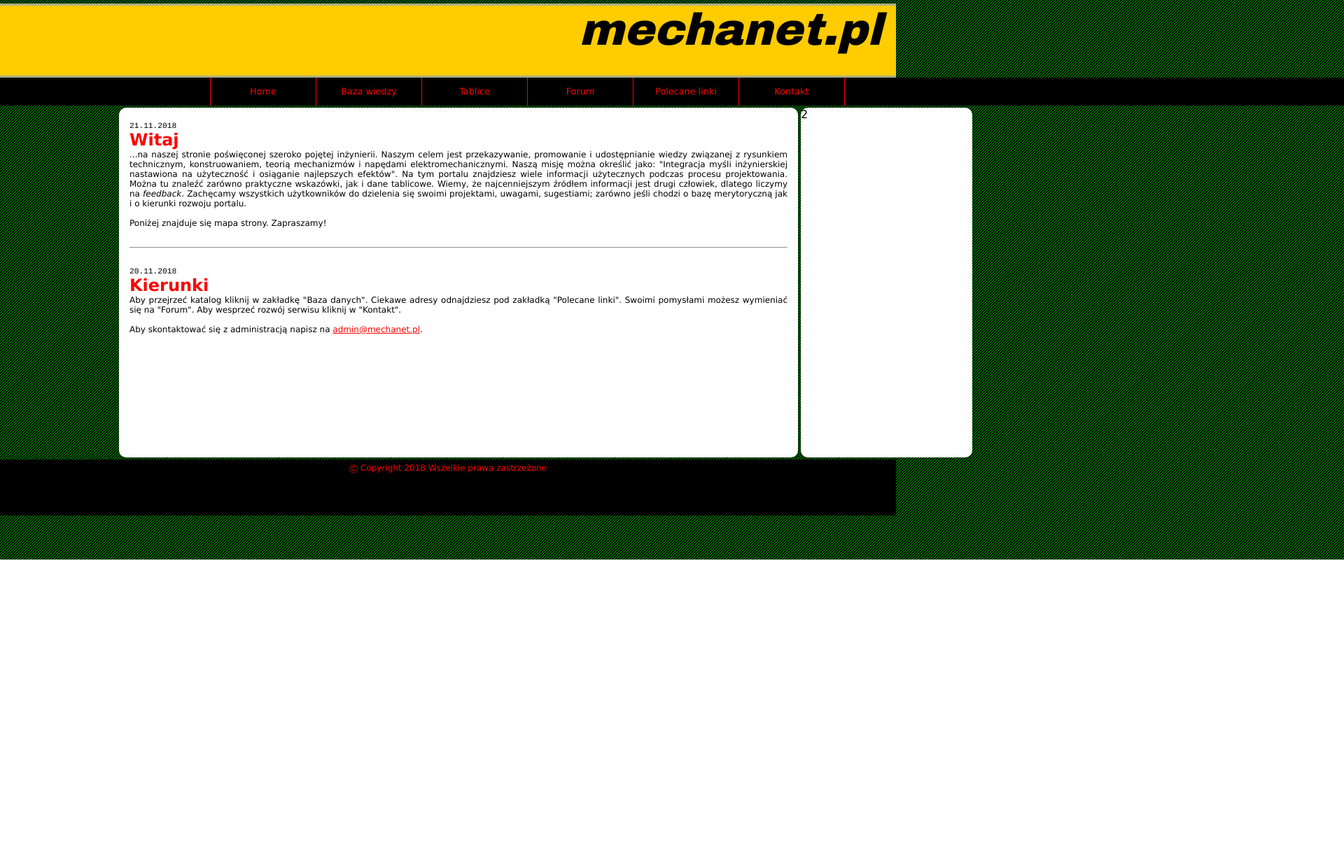
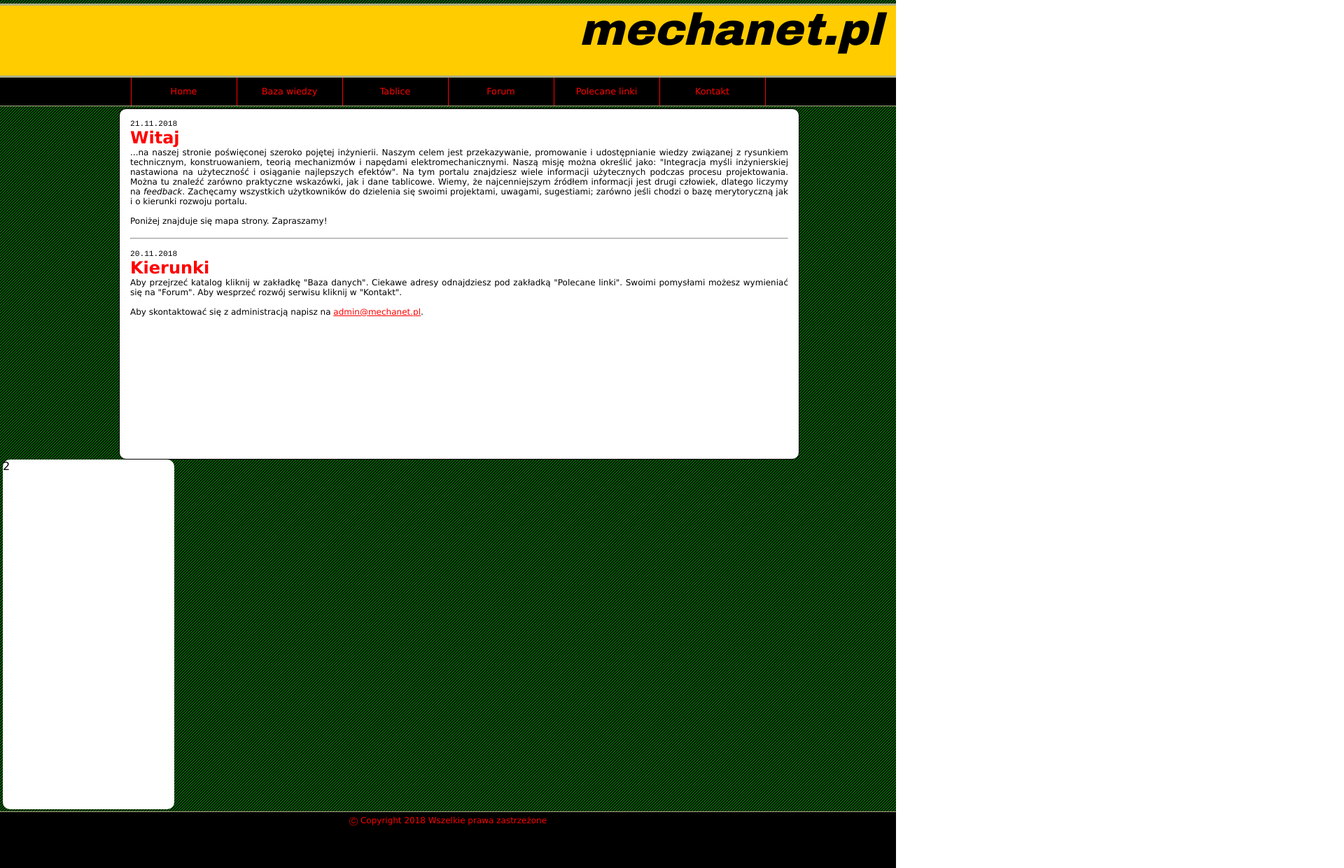
Before and after one commit to ukasz1/mechanet, a plain HTML site: page index.html in a window 1280 px wide. Shown: the whole page at 70% size, 1920 px wide, since content can reach past the window. Before the commit the page ends 800 px from the top, so only its background shows below. Drawn offline with Linux system fonts and the light colour scheme.

Commit message:
Ordering the code. Navbar improvement

```diff
--- a/arkuszv=1.css
+++ b/arkuszv=1.css
@@ -4,7 +4,21 @@ body {
 		font-family: verdana;
 }
 
-	/*#adad85*/
+section{
+	margin-bottom: 17px;
+}
+
+footer{
+	background-color: #000000;
+	height: 75px;
+	color: red;
+	text-align:center;
+	padding-top:5px;
+	font-family: verdana;
+	font-size: 12px;
+	border-top: solid 1px #adad85;
+}
+
 #orange{
 	margin-top: 5px;
 	background-color: #ffcc00;
@@ -14,11 +28,26 @@ body {
 	text-align: right;
 	padding-right:20px;
 	border-top: solid 3px #adad85;
-			border-bottom: solid 3px #adad85;
+}
+
+#nav{
+	/*padding: 0px;*/
+	background-color: #000000;
+	height: 44px;
+	border-top: solid 3px #adad85;
+	border-bottom: solid 1px #adad85;
+
+	margin: 0px;
+	padding: 0px;
+	box-sizing: border-box;
+
+	display: flex;
+	flex-direction: row;
+	justify-content: center;
 }
 
 #container {
-		width:1920px;
+	width: auto;
     padding:0;
 	height: 500px;
 	text-align: center;
@@ -26,13 +55,6 @@ body {
 	margin-bottom:3px;
 	height: auto;
 	text-align: justify;
-		}
-
-		#nav{
-			width:1920px;
-			background-color: #000000;
-			height: 40px;
-			margin:0;
 }
 
 #content{
@@ -44,8 +66,8 @@ body {
 	height: auto;
 	min-height:480px;
 	float: left;
-
 	border-radius:10px;
+	border: 1px solid #000;
 }
 
 		#prawymargin{
@@ -64,17 +86,22 @@ body {
 		}
 
 .option{
+	margin: 0px;
+	padding: 0px;
+
+	height: 40px;
 	text-align: center;
-	/*padding: 5px;*/
-	height: 40px;
-	float: left;
 	width: 150px;
 	font-size: 0.8em;
 	border-right: 1px solid red;
 	font-family: verdana;
 	background-color: #000000;
-	/*display: block;*/
 
+
+}
+
+.option-first{
+	border-left: 1px solid red;
 }
 
 		.link_menu{
@@ -86,12 +113,14 @@ body {
 	color: red;
 	display:block}
 
-	div > a:hover{
+
+
+	div.option:hover{
 
 /*transform: translateY(100%);*/
 	text-decoration: none;
 	background-color:#ffffff;
-	display:block;}
+}
 
 	.czerw{
 	margin: 0;
@@ -102,6 +131,7 @@ body {
 	.data{
 		font-family: courier;
 		font-size: 0.7em;
+
 	}
 
 	.tresc1{
@@ -114,6 +144,15 @@ body {
 
 	}
 
+	/* pierwszy wpis */
+.section-first{
+	margin-top:10px;
+}
+
+	/*drugi wpis */
+.section-next{
+	margin-top:15px
+}
 	.tablice{
 		text-decoration: none;
 		font-size: 0.8em;
--- a/index.html
+++ b/index.html
@@ -9,39 +9,32 @@
 
 	<body>
 
-		<!--
-		<div class="ribbon" style="margin-top: 5px;"></div> -->
-
 		<div id="orange">
 			<i>mechanet.pl</i>
 		</div>
 
-		<!-- <div class="ribbon"></div> -->
-
 		<div id="nav">
-
-			<div class="option" style="	border-left: 1px solid red; margin-left:300px;"><a class="link_menu" href="index.html">Home</a></div>
+			<div class="option option-first"><a class="link_menu" href="index.html">Home</a></div>
 			<div class="option"><a class="link_menu" href="baza.html">Baza wiedzy</a></div>
 			<div class="option"><a class="link_menu" href="tablice.html">Tablice</a></div>
 			<div class="option"><a class="link_menu" href="forum.html">Forum</a></div>
 			<div class="option"><a class="link_menu" href="linki.html">Polecane linki</a></div>
 			<div class="option"><a class="link_menu" href="kontakt.html">Kontakt</a></div>
-			<div style="clear:both;"></div>
-
 		</div>
 
 		<div id="container">
 
 			<div id="content" style="text-align: justify;">
 
-				<div class="data" style="margin-top: 15px;">
+				<section class="section-first">
+					<div class="data">
 						21.11.2018<br />
-
 					</div>
 
 					<div>
 						<h2 class="czerw">Witaj</h2>
 					</div>
+
 					<div>
 						<article class="tresc1">
 							...na naszej stronie poświęconej szeroko pojętej inżynierii. Naszym celem jest przekazywanie, promowanie i udostępnianie wiedzy związanej z rysunkiem technicznym, konstruowaniem,
@@ -53,21 +46,19 @@
 							Poniżej znajduje się mapa strony. Zapraszamy!
 							</article>
 					</div>
+				</section>
 
-			<br /><hr /><br />
+			<hr />
 
-
-
-
+				<section class="section-next">
 					<div class="data">
-
 						20.11.2018<br />
-
 					</div>
 
 					<div>
 						<h2 class="czerw">Kierunki</h2>
 					</div>
+
 					<div>
 						<article class="tresc1">
 						Aby przejrzeć katalog kliknij w zakładkę "Baza danych". Ciekawe adresy odnajdziesz pod zakładką "Polecane linki".
@@ -77,7 +68,7 @@
 
 						</article>
 					</div>
-
+				</section>
 			</div>
 
 
@@ -87,7 +78,8 @@
 
 		</div>
 
-		<div style="background-color: #000000; height: 75px; color: red; text-align:center; padding-top:5px; font-family: verdana; font-size: 12px;">&#9400; Copyright 2018 Wszelkie prawa zastrzeżone
-</div>
+		<footer>
+			&#9400; Copyright 2018 Wszelkie prawa zastrzeżone
+		</footer>
 	</body>
 </html>
```
Also changed, not shown: baza.html (+4 -6 lines), forum.html (+4 -6 lines), kontakt.html (+4 -6 lines), linki.html (+4 -6 lines), odchylki-otworow.html (+4 -6 lines), tablice.html (+4 -6 lines). Lines whose indentation alone changed are shown as unchanged.
